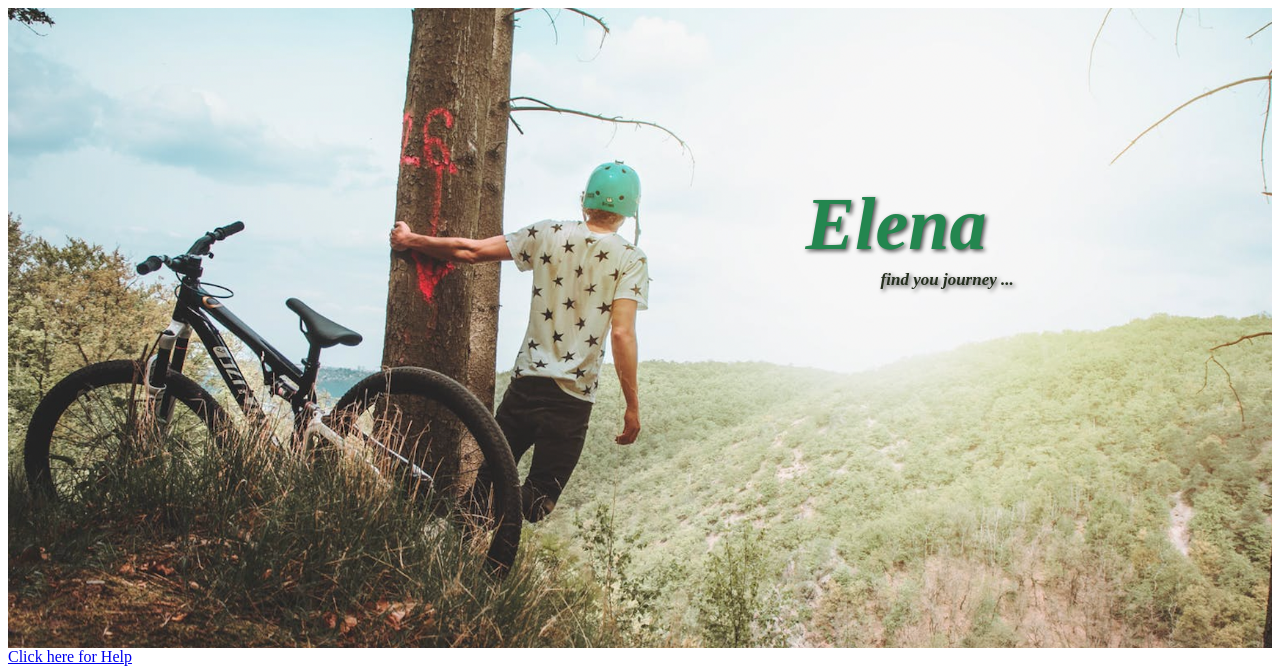
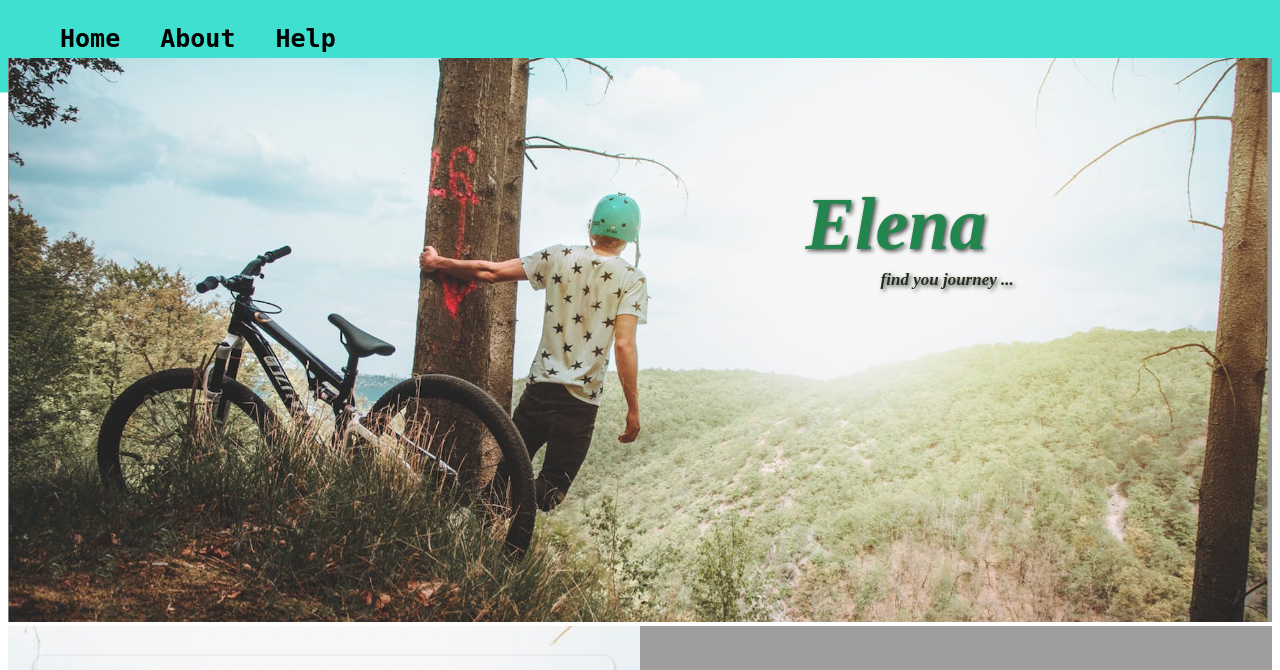
Before and after one commit to kavyaharlalka/kashikoi-elena-navigation, a Flask app: page / in a window 1280 px wide. Shown: the top 670 px of the page. Run offline with Flask 3, Linux system fonts and the light colour scheme; a map, chart or similar area stays blank; some libraries are stand-ins or nearby versions; grey boxes are pictures that could not be loaded.

Commit message:
added menu bar for help, home and about

```diff
--- a/src/view/templates/index.html
+++ b/src/view/templates/index.html
@@ -6,6 +6,33 @@
     <script src="{{ url_for('static', filename='script.js') }}"></script>
     <script src="https://maps.googleapis.com/maps/api/js?key=AIzaSyAebd8LBGpJ1X9E6seWFbETQ7ZvpzN31Hg&libraries=places"></script>
     <style>
+        <style>
+    ul {
+
+ list-style-type: none;
+      overflow: hidden;
+      background-color: #f1f1f1;
+    }
+
+    li {
+     list-style-type: none;
+      float: left;
+    }
+
+    li a {
+      display: block;
+      color: #000;
+      padding: 20px 20px;
+      padding-bottom:40px;
+      text-decoration: none;
+      font-size:25px;
+      font-family:monospace;
+    }
+
+    li a:hover {
+      background-color: #ddd;
+    }
+
       .radio-group label {
         display: inline-block;
         margin-right: 10px;
@@ -16,15 +43,14 @@
          width: 50%;
          float: right;
       }
-       .header {
-        height: 80vh; /* Set the height to 25% of the viewport height */
-      }
+
 
    .header img {
      width: 100%;
      height: 100%; /* Make the image fill the entire height of the container */
      object-fit: cover;
      transform: scale(1);
+     margin-top:50px;
     }
 
           .input-container {
@@ -91,6 +117,7 @@
             font-style:italic;
             font-weight: bold;
             text-shadow: 2px 2px 4px rgba(0, 0, 0, 0.7);
+
         }
 
 
@@ -106,6 +133,21 @@
             font-weight: bold;
             text-shadow: 2px 2px 4px rgba(0, 0, 0, 0.7);
         }
+
+
+                .text-overlay3 {
+            position: absolute;
+            top: 5%;
+            left: 50%;
+            transform: translate(-50%, -50%);
+            text-align: center;
+            color: #23864f;
+            font-weight: bold;
+            background-color:turquoise;
+            width :100%
+
+        }
+
 
                 .textbox {
             display: block;
@@ -151,17 +193,19 @@
 </script>-->
 
 <body>
-
+<div class="text-overlay3">
+    <ul>
+        <li><a href="/">Home</a></li>
+        <li><a href="/about">About</a></li>
+        <li><a href="/help">Help</a></li>
+    </ul>
+</div>
 <div class="header">
     <img src="{{ url_for('static', filename='/images/banner2.png') }}" alt="Logo">
     <div class="text-overlay">Elena</div>
     <div class="text-overlay2">find you journey ...</div>
 </div>
 
-<div class="main-container">
-    <div class="input-container">
-        <a href="/help">Click here for Help</a>
-    </div>
 <!-- Source and Destination Input -->
 <div class="outer-container">
     <div class="inner-container">
```
Also changed, not shown: src/view/templates/demo.html (+26 -19 lines), src/controller/route_manager.py (line endings or trailing spaces).
